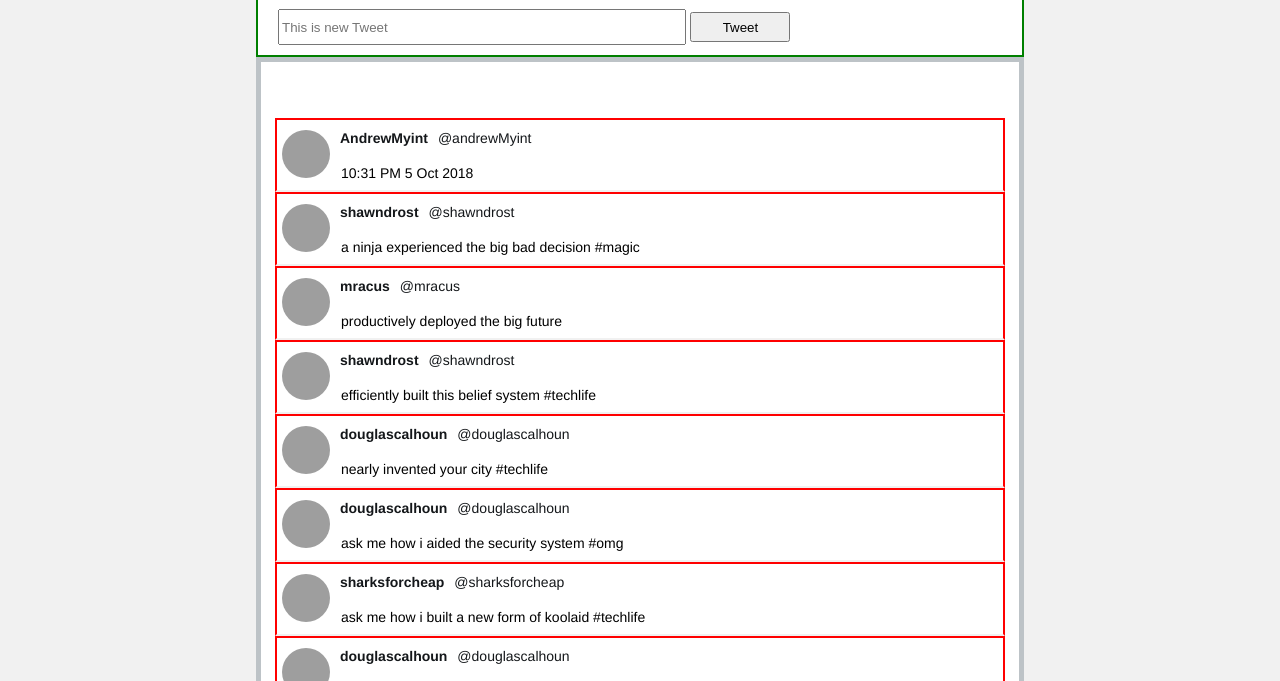
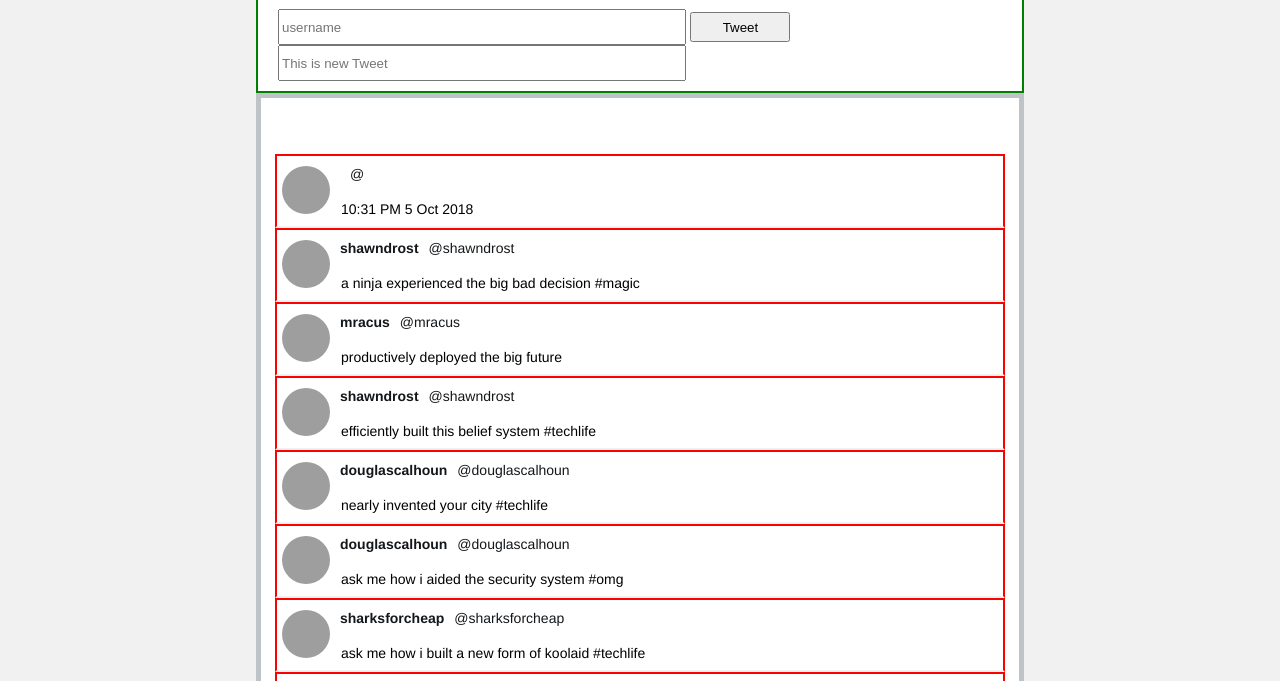
Before and after one commit to AndrewMyint/twiddler, a plain HTML site: page index.html in a window 1280 px wide. Both pictures are taken after a click on the button "Tweet". Shown: the part 82-763 px from the top of the page. Drawn offline with Linux system fonts and the light colour scheme; grey boxes are pictures that could not be loaded.

Commit message:
currentUser textbox is added:q

```diff
--- a/index.html
+++ b/index.html
@@ -12,10 +12,15 @@
 
     <div class = "head-container">
 
-      <div class = "tweetBox">
-        <input class = "textBox" type="text" name="newTweet" placeholder="This is new Tweet">
-        <button class = "btn" name = "submit" type = "submit">Tweet</button>
-      </div>
+        <div class = "tweetBox">
+
+          <input id = "currentUser" class = "textBox" type="textBox" name="loginName" placeholder="username">
+          <button class = "btn" name = "submit" type = "submit">Tweet</button>
+          <input id = "textBox" class = "textBox" type="text" name="newTweet" placeholder="This is new Tweet">
+
+        </div>
+
+
 
         <div class = "container">
         </div>
@@ -62,7 +67,8 @@
             var timeStamp = new Date();
             var time = generateDateFormat(timeStamp);
 
-            var newTweet = $("input").val();
+            var newTweet = $("#textBox").val();
+            var currentUser = $("#currentUser").val();
             var $username = $('<span class = "username"> </span>');
             var $userTag = $('<span class = "userTag"> </span>');
             var $itemHeaderGroup = $('<div class = itemHeaderGroup></div>');
@@ -71,8 +77,8 @@
             var $tweet = $('<div class = "tweet"><p> </p></div>')
             var $content = $('<div class = "content"> </div>');
 
-            $username.text("AndrewMyint");
-            $userTag.text('@' + "andrewMyint");
+            $username.text(currentUser);
+            $userTag.text('@' + currentUser);
             $tweet.text(newTweet + " " + time);
 
             $username.appendTo($itemHeaderGroup);
```
